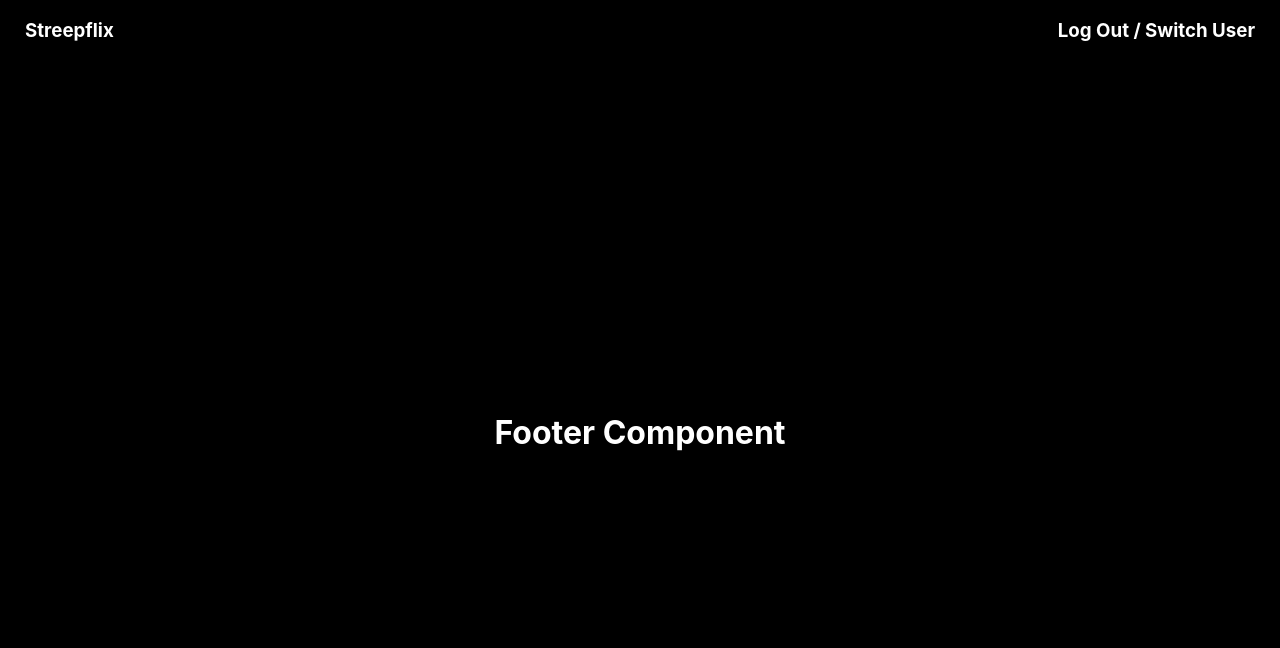
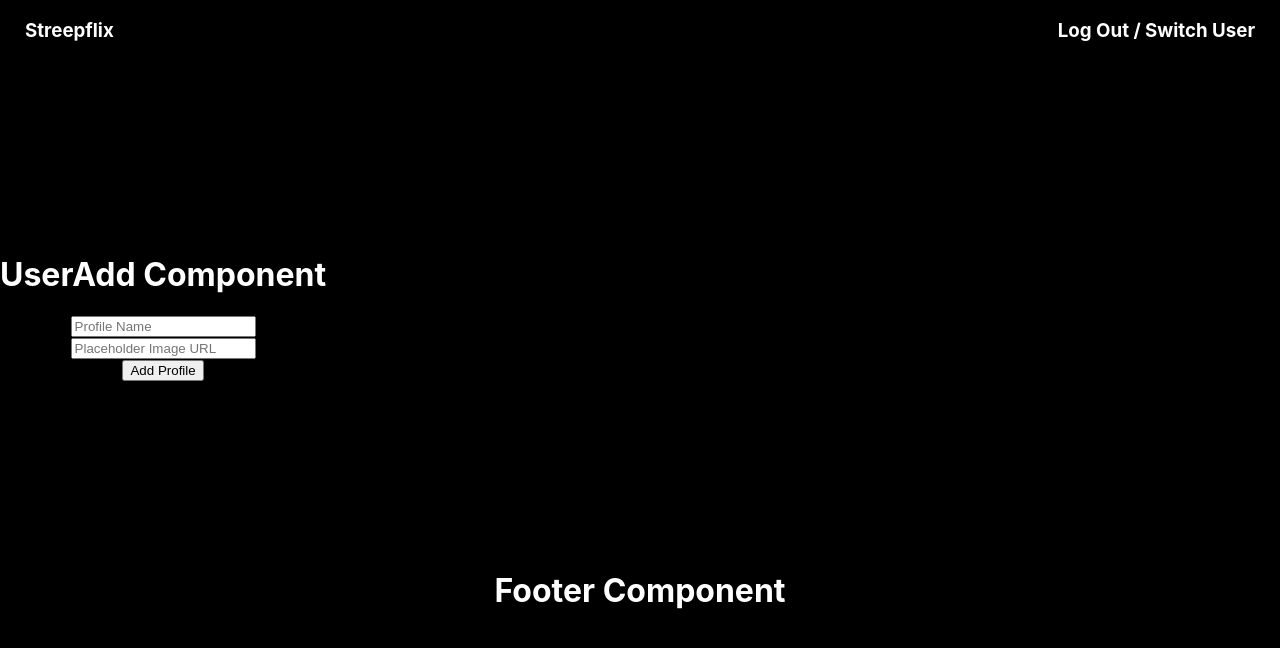
Before and after one commit to jsullivan2847/streepflix-frontend, a React (Create React App) app: page /new in a window 1280 px wide. Shown: the top 648 px of the page. Built offline with nearby package versions, Linux system fonts and the light colour scheme; no server answers.

Commit message:
adds working add route. wip: edit

```diff
--- a/src/App.js
+++ b/src/App.js
@@ -1,10 +1,11 @@
 import './App.css';
-import { Route } from 'react-router-dom';
+import { Route, Switch } from 'react-router-dom';
 import Nav from './components/Nav';
 import Footer from './components/Footer';
 import Dashboard from './pages/Dashboard';
 import UserSelect from './pages/UserSelect';
 import UserEdit from './pages/UserEdit';
+import UserAdd from './pages/UserAdd';
 import { useState, useEffect } from 'react';
 
 function App() {
@@ -27,21 +28,65 @@
     setMovieState(data);
   };
 
-  useEffect(() => {getMovies()},
+  const [profiles, setProfiles] = useState(null);
+  const URL = "https://back-streep-end.herokuapp.com/user"
+
+  const getProfiles =  async () => {
+    const response = await fetch (URL);
+    const data = await response.json();
+    setProfiles(data);
+  }
+
+const createProfile =  async (profile) => {
+  await fetch(URL, {
+    method: "POST",
+    headers: {
+      "content-type": "application/json",
+    },
+    body: JSON.stringify(profile)
+  });
+  getProfiles();
+};
+
+const editProfile = async(person, id) => {
+await fetch(URL + id, {
+  method: "PUT",
+  headers: {
+    "Content-Type": "Application/json",
+  },
+  body: JSON.stringify(person)
+});
+getProfiles();
+};
+
+  useEffect(() => {
+    getMovies();
+    getProfiles();
+  },
   []);
 
   return (
     <div className="App">
       <Nav/>
+      <Switch>
       <Route exact path='/'>
-        <Dashboard movies={movieState} getMovies={getMovies}/>
+        <Dashboard
+        movies={movieState}
+        getMovies={getMovies}
+        profiles={profiles}
+        />
       </Route>
       <Route path="/login">
         <UserSelect/>
       </Route>
-      <Route path="/edit">
-        <UserEdit/>
-      </Route>
+      <Route path="/new" render={rp => (
+        <UserAdd createProfile={createProfile} {...rp}/>
+      )
+      }/>
+      <Route path="/:id/edit" render={rp => (
+        <UserEdit editProfile={editProfile} {...rp}/>
+      )}/>
+      </Switch>
       <Footer/>
     </div>
   );
--- a/src/pages/UserAdd.jsx
+++ b/src/pages/UserAdd.jsx
@@ -17,15 +17,16 @@
         setNewForm({
             name: "",
             image: ""
-        })
+        });
+        props.history.push('/');
     }
 
     return(
         <div>
         <h1>UserAdd Component</h1>
         <form onSubmit={handleSubmit}>
-            <input type="text" name="name" onChange={handleChange} placeholder="Profile Name"></input>
-            <input type="text" name="image" onChange={handleChange} placeholder="Placeholder Image URL"></input>
+            <input type="text" name="name" onChange={handleChange} placeholder="Profile Name"></input> <br/>
+            <input type="text" name="image" onChange={handleChange} placeholder="Placeholder Image URL"></input> <br/>
             <button>Add Profile</button>
         </form>
         </div>
--- a/src/pages/UserEdit.jsx
+++ b/src/pages/UserEdit.jsx
@@ -2,10 +2,11 @@
 
 const UserEdit = (props) => {
 
-    const [editForm, setEditForm] = useState({
-        name: "",
-        image: ""
-    })
+    const id = props.match.params.id
+    const profile = props.profile
+    const me = profile.find(p => p._id === id);
+
+    const [editForm, setEditForm] = useState(me)
 
     const handleChange = (evt) => {
         setEditForm({...editForm, [evt.target.name]: evt.target.value})
@@ -13,11 +14,8 @@
 
     const handleSubmit = (evt) => {
         evt.preventDefault();
-        props.editProfile(editForm);
-        setEditForm({
-            name: "",
-            image: ""
-        });
+        props.editProfile(editForm, me._id);
+        props.history.push("/");
     }
     return(
         <div>
```
